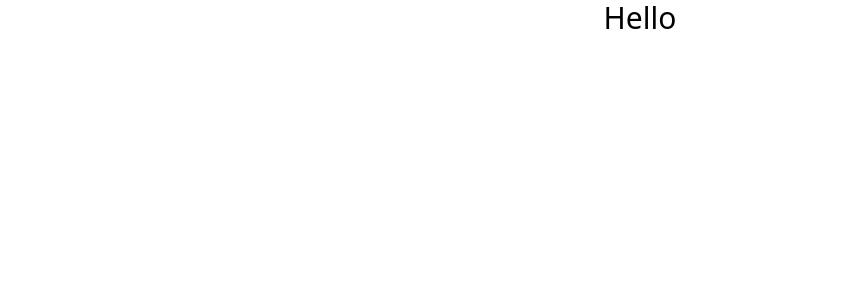
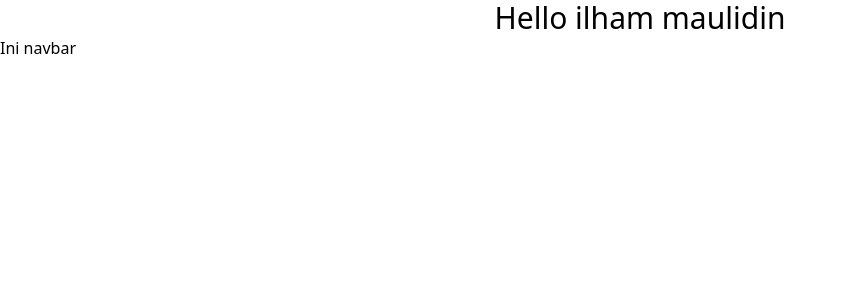
Before and after one commit to Maulidin-Ilham/idcamp-note-app, a React (Vite) app: page / in a window 1280 px wide. Shown: the top 300 px of the page, without its empty margins (0-847 px from the left). Built offline with nearby package versions, Linux system fonts and the light colour scheme.

Commit message:
making components folder

```diff
--- a/src/App.jsx
+++ b/src/App.jsx
@@ -1,8 +1,11 @@
+import Navbar from "./components/Navbar";
+
 function App() {
   return (
     <>
       <div>
-        <h1 className="text-3xl text-center">Hello</h1>
+        <h1 className="text-3xl text-center">Hello ilham maulidin</h1>
+        <Navbar />
       </div>
     </>
   );
--- /dev/null
+++ b/src/components/Navbar.jsx
@@ -0,0 +1,5 @@
+const Navbar = () => {
+  return <div>Ini navbar</div>;
+};
+
+export default Navbar;
```
